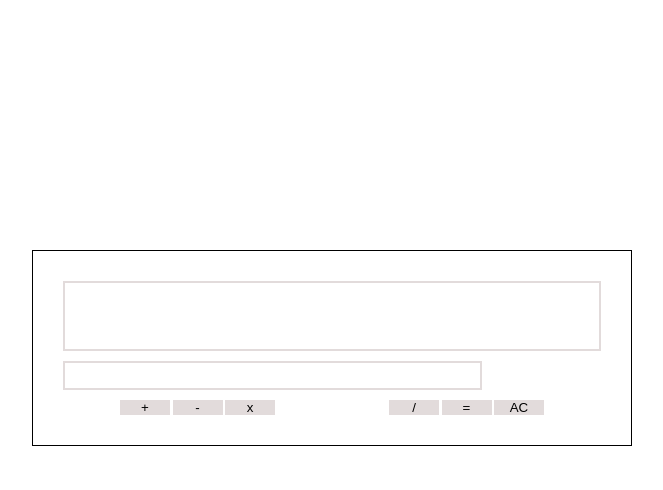
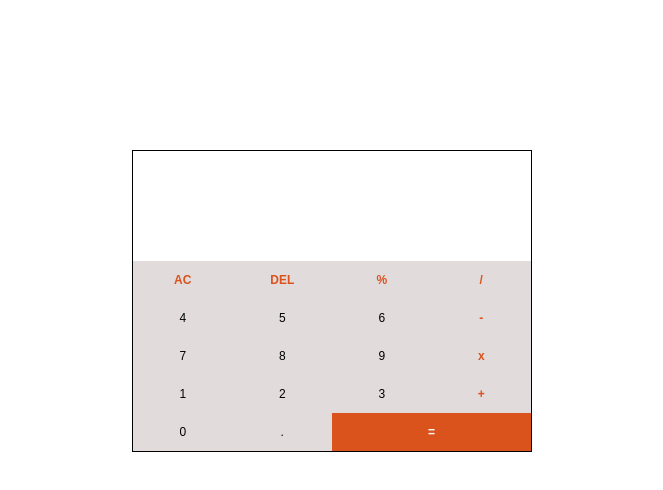
Before and after one commit to RABrL/Calculadora-, a plain HTML site: page index.html in a window 1280 px wide. Shown: the whole page, without its empty margins (308-971 px from the left). Drawn offline with Linux system fonts and the light colour scheme.

Commit message:
Calculadora v3.0 a la mitad

```diff
--- a/index.html
+++ b/index.html
@@ -10,18 +10,35 @@
 <body>
     <div class="container">
         <div class="display"></div>
-        <input type="number" class="value" id="val1" autofocus>
-        <div class="operador"></div>
-        <div class="btn">
-            <div class="btn-group1">
-                <button id="sumar">+</button>
-                <button id="restar">-</button>
-                <button id="multiplicar">x</button>
+        <div class="teclado btn">
+            <div class="fila1">
+                <button class="number">0</button>
+                <button class="number">.</button>
+                <button class="igual operador"> = </button>
             </div>
-            <div class="btn-group2">
-                <button id="division">/</button>
-                <button id="igual">=</button>
-                <button id="borrar">AC</button>
+            <div class="fila2">
+                <button class="number">1</button>
+                <button class="number">2</button>
+                <button class="number">3</button>
+                <button class="operador">+</button>
+            </div>
+            <div class="fila4">
+                <button class="number">7</button>
+                <button class="number">8</button>
+                <button class="number">9</button>
+                <button class="operador">x</button>
+            </div>
+            <div class="fila3">
+                <button class="number">4</button>
+                <button class="number">5</button>
+                <button class="number">6</button>
+                <button class="operador">-</button>
+            </div>
+            <div class="fila5">
+                <button class="operador">AC</button>
+                <button class="operador">DEL</button>
+                <button class="operador">%</button>
+                <button class="operador">/</button>
             </div>
         </div>
     </div>
--- a/main.js
+++ b/main.js
@@ -1,55 +1,28 @@
 const $ = selector => document.querySelector(selector)
 const display = $('.display')
-const valor = document.querySelector('.value')
-const operador = $('.operador')
-const suma = $('#sumar')
-const resta = $('#restar')
-const mult = $('#multiplicar')
-const div = $('#division')
-const result = $('#igual')
-const borrar = $('#borrar')
+const operador = document.querySelectorAll('.operador')
+const numeros = document.querySelectorAll('.number')
 
-let firstNumber
+window.addEventListener('keydown', sePresionoUnaTecla)
 
-suma.addEventListener('click',()=>elegirOperador(suma.textContent))
-
-resta.addEventListener('click',()=>elegirOperador(resta.textContent))
-
-mult.addEventListener('click',()=>elegirOperador(mult.textContent))
-
-div.addEventListener('click',()=>elegirOperador(div.textContent))
-
-borrar.addEventListener('click',limpiar)
-
-result.addEventListener('click', resultado)
-
-function elegirOperador(symbol){
-    operador.textContent= symbol
-    firstNumber = +valor.value
-    valor.value = ''
+function sePresionoUnaTecla(e){
+   console.log(e)
+   filtrarTecla(e.key)
 }
 
-function limpiar(){
-    display.textContent = ''
-    valor.value = ''
-    operador.textContent = ''
+function filtrarTecla(tecla){
+    const teclasPosibles = ['1','2','3','4','5','6','7','8','9','0','.']
+    const operadoresPosibles = ['+','-','*','/','%']
+
+    if(operadoresPosibles.includes(tecla)) operadores(tecla)
+
+    if(teclasPosibles.includes(tecla)){
+        display.append(tecla)
+    }
 }
 
-function resultado() {
-    switch(operador.textContent){
+function operadores(operador) {
+    switch(operador){
         case '+':
-            display.innerText = firstNumber + +valor.value
-            break;
-        case '-':
-            display.innerText = firstNumber - +valor.value
-            break;
-        case 'x':
-            display.innerText = firstNumber * +valor.value
-            break;
-        case '/':
-            display.innerText = firstNumber / +valor.value
-            break;
     }
-    valor.value = ''
-    operador.textContent=''
 }
--- a/styles.css
+++ b/styles.css
@@ -13,88 +13,68 @@ body {
 
 .container {
     display: grid;
-    grid-template-areas:
-    'display display display'
-    'val1 val1 operador '
-    'btn btn btn';
-    max-width: 60rem;
-    margin: 20rem auto;
+    grid-template-columns: 100% ;
+    grid-template-rows: 10rem 20rem;
+    max-width: 40rem;
+    min-width: 10rem;
+    margin: 10rem auto;
     border: 1px black solid;
-    padding: 3rem;
-    gap: 1rem;
 }
 
 .display {
-    grid-area: display;
-    height: 7rem;
-    width: 100%;
-    font-size: 2rem;
+    height: 100%;
+    font-size: 1.6rem;
     display: flex;
     align-items: end;
     justify-content: flex-end;
-    border: solid 2px rgb(226, 219, 219);
     padding: .5rem 1rem;
 }
 
-input {
-    outline: none;
-    border: solid 2px rgb(226, 219, 219);
-    padding: .5rem 1rem;
-    text-align: end;
+.teclado {
+    margin: 1rem auto 0;
+    display: flex;
+    width: 100%;
+    flex-direction: column-reverse;
+    justify-content: center;
 }
 
-input::-webkit-inner-spin-button,
-input::-webkit-outer-spin-button {
-    -webkit-appearance: none;
-    margin: 0;
+.teclado div {
+    display: flex;
+    height: 100%;
 }
 
-#val1 {
-    grid-area: val1;
+.teclado .fila1{
+    display: grid;
+    grid-template-columns: 1fr 1fr 2fr;
+}
+.btn button {
     width: 100%;
+    height: 100%;
+    border: transparent;
+    background-color: rgb(226, 219, 219);
+    font-size: 1.2rem;
+}
+.btn .operador {
+    color: rgb(218, 82, 28);
+    font-weight: bold;
+}
+.btn .igual{
+    background-color: rgb(218, 82, 28);
+    color: white;
+}
+.btn .igual:hover {
+    background-color: rgb(218, 113, 72)
 }
 
-.operador {
-    grid-area: operador;
-    width: 100%;
-    height: 100%;
-    pad: .5rem;
-    justify-content: center;
-    font-size: 1.6rem;
-    font-weight: 700;
-    display: flex;
-    align-items: center;
-}
-
-.btn {
-    grid-area: btn;
-    display: grid;
-    width: 100%;
-    grid-template-areas:
-    'group1 group2';
-    place-items: center;
-}
-
-.btn-group1 {
-    grid-area: group1;
-}
-
-.btn-group2 {
-    grid-area: group2;
-}
-
-.btn button {
-    width: 5rem;
-    border: transparent;
-    background-color: rgb(226, 219, 219);
-}
-
-.btn button:hover {
+.btn button:active {
     background-color: #e9e9e9;
     box-shadow: 0 0 2px black;
 }
+.btn button:hover {
+    background-color: #e9e9e9;
+}
 
-@media  screen and (max-width: 32rem){
+/* @media  screen and (max-width: 32rem){
     .container {
         grid-template-areas:
         'display'
@@ -111,4 +91,4 @@ input::-webkit-outer-spin-button {
         text-align: center;
         gap: 1rem;
     }
-}
+} */
```
